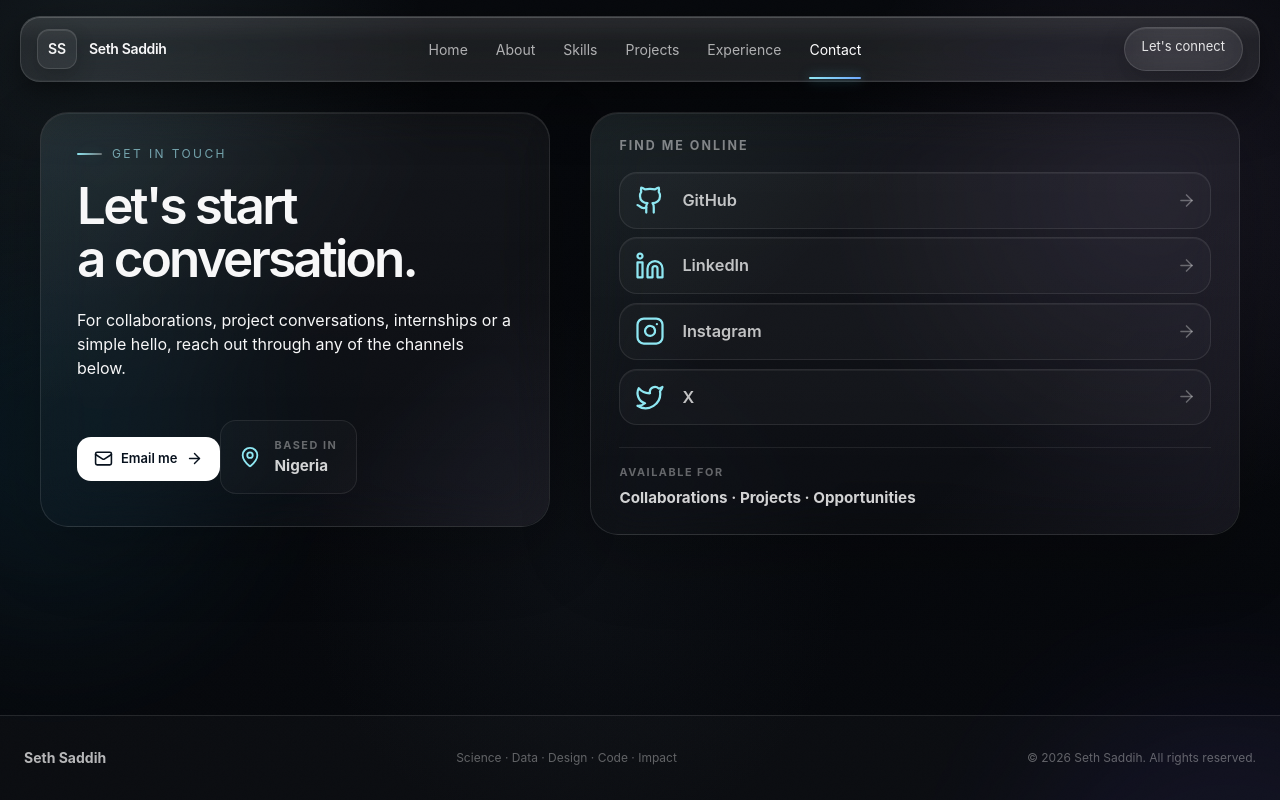
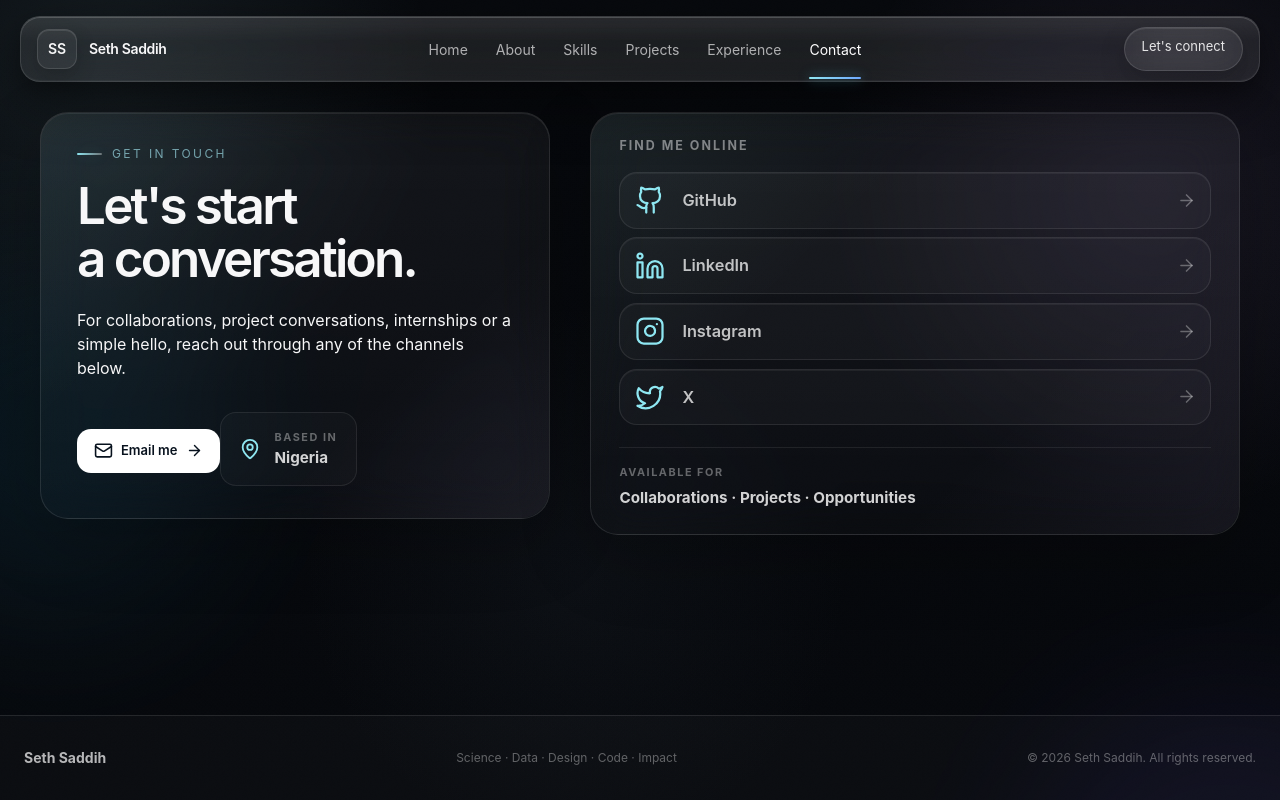
Before and after one commit to sethsaddih/sethsaddih.com, a Next.js app: page /contact in a window 1280 px wide. Built offline with nearby package versions, Linux system fonts and the light colour scheme.

Commit message:
Improve contact action layout

```diff
--- a/components/ContactPage.tsx
+++ b/components/ContactPage.tsx
@@ -29,12 +29,14 @@ export default function ContactPage() {
             <p className="page-lead mt-6 max-w-xl">
               For collaborations, project conversations, internships or a simple hello, reach out through any of the channels below.
             </p>
-            <a className="primary-cta mt-8 inline-flex" href="mailto:saddihseth@gmail.com">
-              <Mail size={19} /> Email me <ArrowRight size={17} />
-            </a>
-            <div className="contact-note-large mt-10">
-              <MapPin size={22} />
-              <div><span>Based in</span><strong>Nigeria</strong></div>
+            <div className="contact-actions mt-8">
+              <a className="primary-cta contact-action" href="mailto:saddihseth@gmail.com">
+                <Mail size={19} /> Email me <ArrowRight size={17} />
+              </a>
+              <div className="contact-note-large contact-action">
+                <MapPin size={22} />
+                <div><span>Based in</span><strong>Nigeria</strong></div>
+              </div>
             </div>
           </div>
 
```
